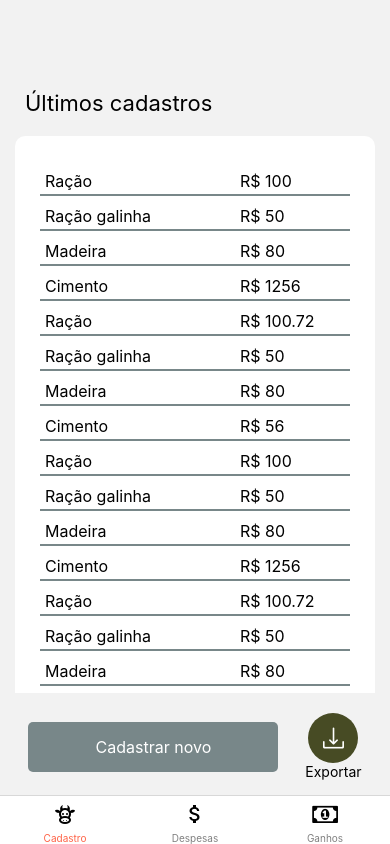
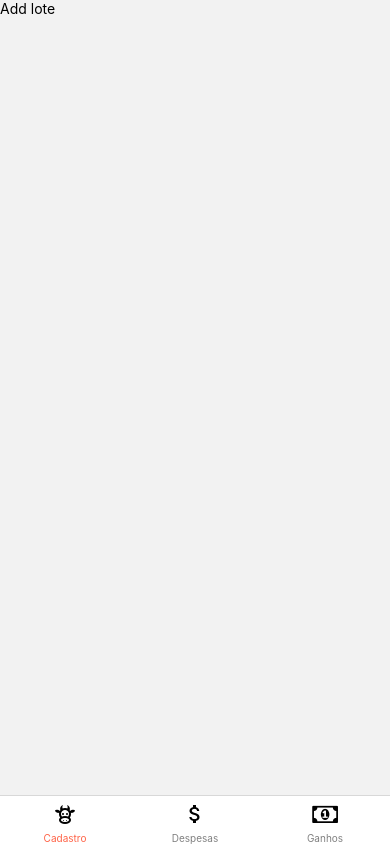
Before and after one commit to fernandafons/paradize-farm, a React Native app: screen /AddLote in a window 390 px wide. Built offline with nearby package versions, Linux system fonts and the light colour scheme.

Commit message:
add stack navigation

```diff
--- a/App.tsx
+++ b/App.tsx
@@ -10,10 +10,27 @@ import { Container } from './styles';
 import { FontAwesome } from '@expo/vector-icons';
 import { MaterialCommunityIcons } from '@expo/vector-icons';
 import { MaterialIcons } from '@expo/vector-icons';
+import { Stack } from '@mui/material';
+import AddLote from './src/screens/AddLote';
+import AddOne from './src/screens/AddOne';
 
 export default function App() {
   const Tab = createBottomTabNavigator();
-  // const Stack = createNativeStackNavigator();
+  const Stack = createNativeStackNavigator();
+
+  function StackScreen(){
+    return (
+      <Stack.Navigator
+        screenOptions={{
+          headerShown: false
+        }}
+      >
+        <Stack.Screen name="Cadastro" component={Register} />
+        <Stack.Screen name="AddLote" component={AddLote}/>
+        <Stack.Screen name="AddOne" component={AddOne}/>
+      </Stack.Navigator>
+    )
+  }
   return (
     <Container>
       <NavigationContainer>
@@ -33,7 +50,7 @@ export default function App() {
             tabBarInactiveTintColor: 'gray',
           })}
           >
-          <Tab.Screen name="Cadastro" component={Register} />
+          <Tab.Screen name="Cadastro" component={StackScreen} />
           <Tab.Screen name="Despesas" component={Expenses} />
           <Tab.Screen name="Ganhos" component={Earnings} />
         </Tab.Navigator>
--- a/src/components/AddModal/index.tsx
+++ b/src/components/AddModal/index.tsx
@@ -16,10 +16,11 @@ import { View } from 'react-native';
 interface Props {
   modalVisible: boolean;
   setModalVisible: (newValue: boolean) => void;
+  navigation: any;
 }
 
 
-const AddModal: React.FC<Props> = ({ modalVisible, setModalVisible }) => {
+const AddModal: React.FC<Props> = ({ modalVisible, setModalVisible, navigation }) => {
 
 
   return (
@@ -39,7 +40,7 @@ const AddModal: React.FC<Props> = ({ modalVisible, setModalVisible }) => {
           </CloseButton>
           <ModalText>Adicionar:</ModalText>
           <OptionsConainer>
-            <ModalButton>
+            <ModalButton onPress={() => navigation.navigate('AddLote')}>
               <ButtonText>Lote</ButtonText>
             </ModalButton>
             <ModalButton>
--- /dev/null
+++ b/src/screens/AddEarning/styles.ts
@@ -0,0 +1,5 @@
+import styled from "styled-components/native";
+
+export const Container = styled.View`
+  flex: 1;
+`;
--- /dev/null
+++ b/src/screens/AddExpense/styles.ts
@@ -0,0 +1,5 @@
+import styled from "styled-components/native";
+
+export const Container = styled.View`
+  flex: 1;
+`;
--- /dev/null
+++ b/src/screens/AddLote/index.tsx
@@ -0,0 +1,17 @@
+import React from 'react';
+
+import {
+  Container,
+  Title,
+} from './styles';
+
+const AddLote: React.FC = () => {
+
+  return (
+    <Container>
+      <Title>Add lote</Title>
+    </Container>
+  )
+}
+
+export default AddLote;
--- /dev/null
+++ b/src/screens/AddLote/styles.ts
@@ -0,0 +1,8 @@
+import styled from "styled-components/native";
+
+export const Container = styled.View`
+  flex: 1;
+`;
+
+export const Title = styled.Text`
+`;
--- /dev/null
+++ b/src/screens/AddOne/index.tsx
@@ -0,0 +1,13 @@
+import React from 'react';
+
+import {
+  Container,
+} from './styles';
+
+const AddOne: React.FC = () => {
+
+  return
+    <Container/>
+}
+
+export default AddOne;
--- /dev/null
+++ b/src/screens/AddOne/styles.ts
@@ -0,0 +1,5 @@
+import styled from "styled-components/native";
+
+export const Container = styled.View`
+  flex: 1;
+`;
--- a/src/screens/Register/index.tsx
+++ b/src/screens/Register/index.tsx
@@ -22,7 +22,11 @@ import {
 import { data } from './registered';
 import AddModal from '../../components/AddModal';
 
-const Register: React.FC = () => {
+interface Props {
+  navigation: any;
+}
+
+const Register: React.FC<Props> = ({ navigation }) => {
   let totalCattle = 0;
   for (let i = 0; i < data.length; i++) {
     totalCattle += data[i].value
@@ -32,6 +36,7 @@ const Register: React.FC = () => {
   const showModal = () => {
     setModalVisible(true);
   };
+
   return (
     <Container>
       <TitleContainer>Últimos cadastros</TitleContainer>
@@ -63,6 +68,7 @@ const Register: React.FC = () => {
       <AddModal
         modalVisible={modalVisible}
         setModalVisible={setModalVisible}
+        navigation={navigation}
       />
     </Container>
     )
```
Also changed, not shown: src/screens/AddEarning/index.tsx (added, +13 -0 lines), src/screens/AddExpense/index.tsx (added, +13 -0 lines).
